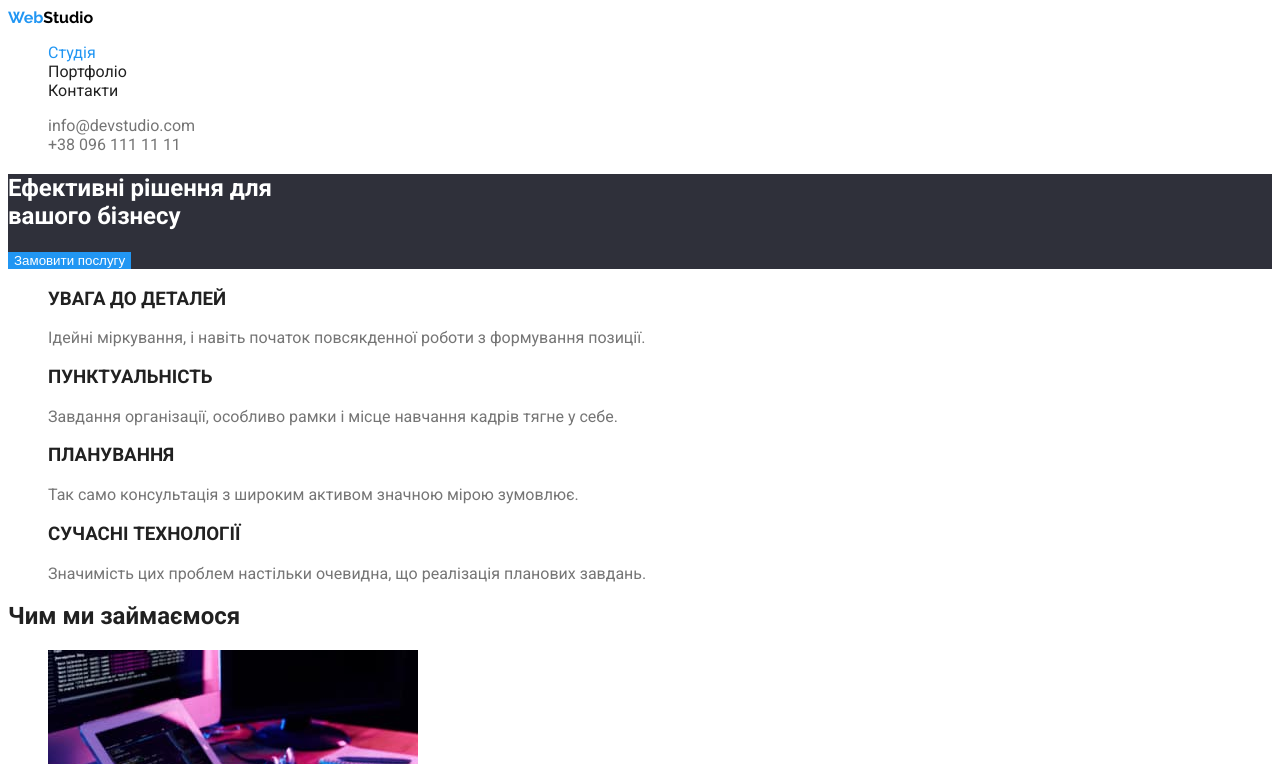
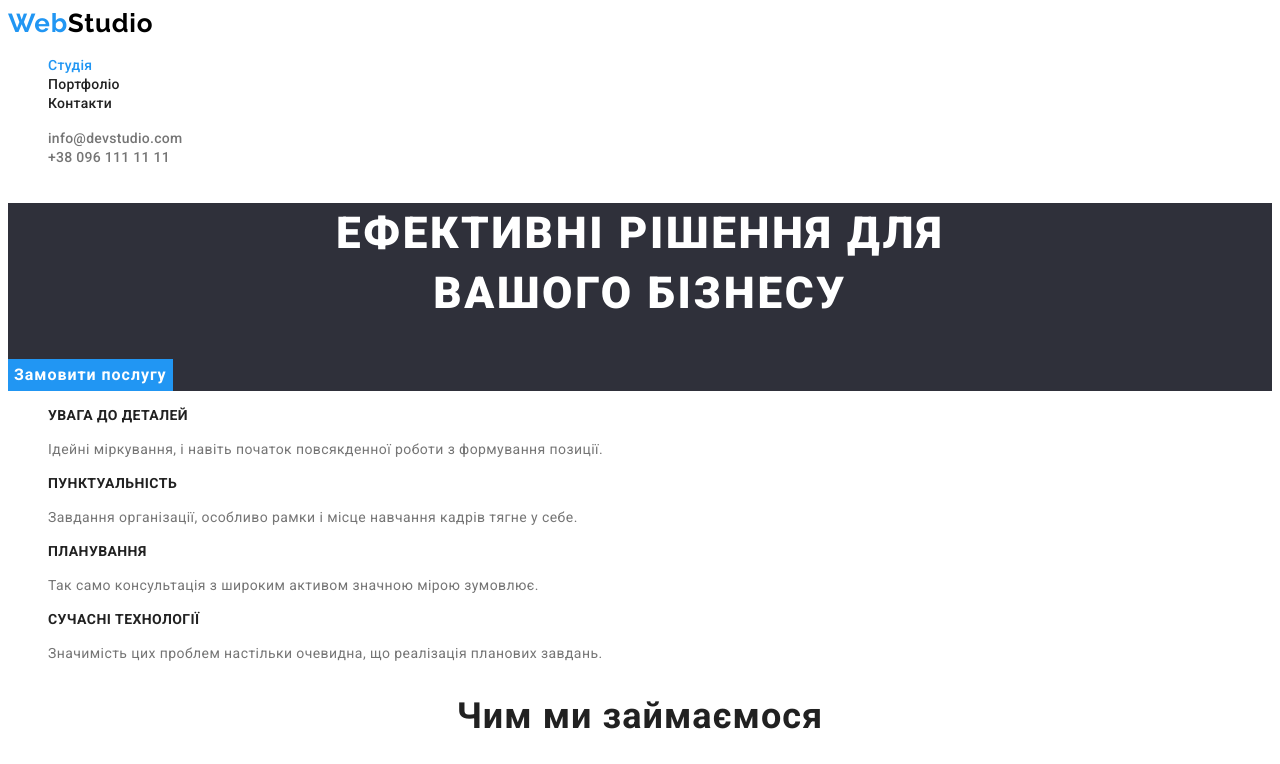
Before and after one commit to ZakiAlina/goit-markup-hw-02, a plain HTML site: page index.html in a window 1280 px wide. Shown: the top 764 px of the page. Drawn offline with Linux system fonts and the light colour scheme.

Commit message:
added styles

```diff
--- a/css/styles.css
+++ b/css/styles.css
@@ -47,6 +47,7 @@ body {
 }
 
 .button {
+    font-family: inherit;
     cursor: pointer;
     border: 0;
 }
@@ -56,6 +57,7 @@ body {
 }
 
 .link {
+    font-style: normal;
     text-decoration: none;
 }
 
@@ -65,8 +67,12 @@ body {
 }
 
 .logo {
+    font-family: 'Raleway';
+    font-weight: 700;
+    font-size: 26px;
+    letter-spacing: 0.03em;
+    line-height: calc(31/26);
     color: var(--accent-color);
-    font-family: 'Raleway';
 }
 
 .dark-logo {
@@ -78,7 +84,15 @@ body {
 }
 
 .header-link {
+    font-size: 14px;
+    font-weight: 500;
+    line-height: calc(16/14);
+    letter-spacing: 0.02em;
     color: var(--title-color);
+}
+
+.current {
+    color: var(--accent-color);
 }
 
 .header-link:hover,
@@ -86,11 +100,11 @@ body {
     color: var(--accent-color);
 }
 
-.current {
-    color: var(--accent-color);
-}
-
 .contacts-link {
+    font-size: 14px;
+    font-weight: 500;
+    line-height: calc(16/14);
+    letter-spacing: 0.02em;
     color: var(--text-color);
 }
 
@@ -104,10 +118,21 @@ body {
 }
 
 .hero-title {
+    font-size: 44px;
+    font-weight: 900;
+    line-height: calc(60/44);
+    letter-spacing: 0.06em;
+    text-transform: uppercase;
+    text-align: center;
     color: var(--white-text-color);
 }
 
 .hero-button {
+    font-size: 16px;
+    font-weight: 700;
+    line-height: 30px;
+    letter-spacing: 0.06em;
+    text-align: center;
     color: var(--white-text-color);
     background-color: var(--accent-color);
 }
@@ -117,14 +142,24 @@ body {
 }
 
 .features-item-title {
+    font-size: 14px;
+    line-height: calc(16/14);
+    letter-spacing: 0.03em;
     color: var(--title-color);
 }
 
 .features-item-text {
+    font-size: 14px;
+    line-height: calc(24/14);
+    letter-spacing: 0.03em;
     color: var(--text-color);
 }
 
 .title {
+    font-size: 36px;
+    line-height: calc(42/36);
+    letter-spacing: 0.03em;
+    text-align: center;
     color: var(--title-color);
 }
 
@@ -133,10 +168,18 @@ body {
 }
 
 .team-name {
+    font-size: 16px;
+    font-weight: 500;
+    line-height: calc(19/16);
+    letter-spacing: 0.03em;
+    text-align: center;
     color: var(--title-color);
 }
 
 .team-position {
+    line-height: calc(19/16);
+    letter-spacing: 0.03em;
+    text-align: center;
     color: var(--text-color);
 }
 
@@ -145,11 +188,19 @@ body {
 }
 
 .address-link {
+    font-size: 14px;
+    line-height: calc(24/14);
+    letter-spacing: 0.03em;
     color: var(--white-text-color);
 }
 
 
 .portfolio-btn {
+    font-size: 16px;
+    font-weight: 500;
+    line-height: calc(26/16);
+    letter-spacing: 0.03em;
+    text-align: center;
     background-color: var(--secondary-background-color);
     color: var(--title-color);
 }
@@ -161,9 +212,14 @@ body {
 }
 
 .portfolio-title {
+    font-size: 18px;
+    line-height: calc(36/18);
+    letter-spacing: 0.06em;
     color: var(--title-color);
 }
 
 .portfolio-text {
+    line-height: calc(30/16);
+    letter-spacing: 0.03em;
     color: var(--text-color);
 }
--- a/index.html
+++ b/index.html
@@ -26,7 +26,7 @@
             <a href="./portfolio.html" class="link header-link">Портфоліо</a>
           </li>
           <li>
-            <a href="/" class="link header-link">Контакти</a>
+            <a href="./code.html" class="link header-link">Контакти</a>
           </li>
         </ul>
       </nav>
@@ -141,7 +141,7 @@
               width="270"
               height="260"
             />
-            <h3>Микола Тарасов</h3>
+            <h3 class="team-name">Микола Тарасов</h3>
             <p class="team-position">Marketing</p>
           </li>
           <li class="team-item">
```
Also changed, not shown: portfolio.html (+6 -0 lines), 1 other file.
